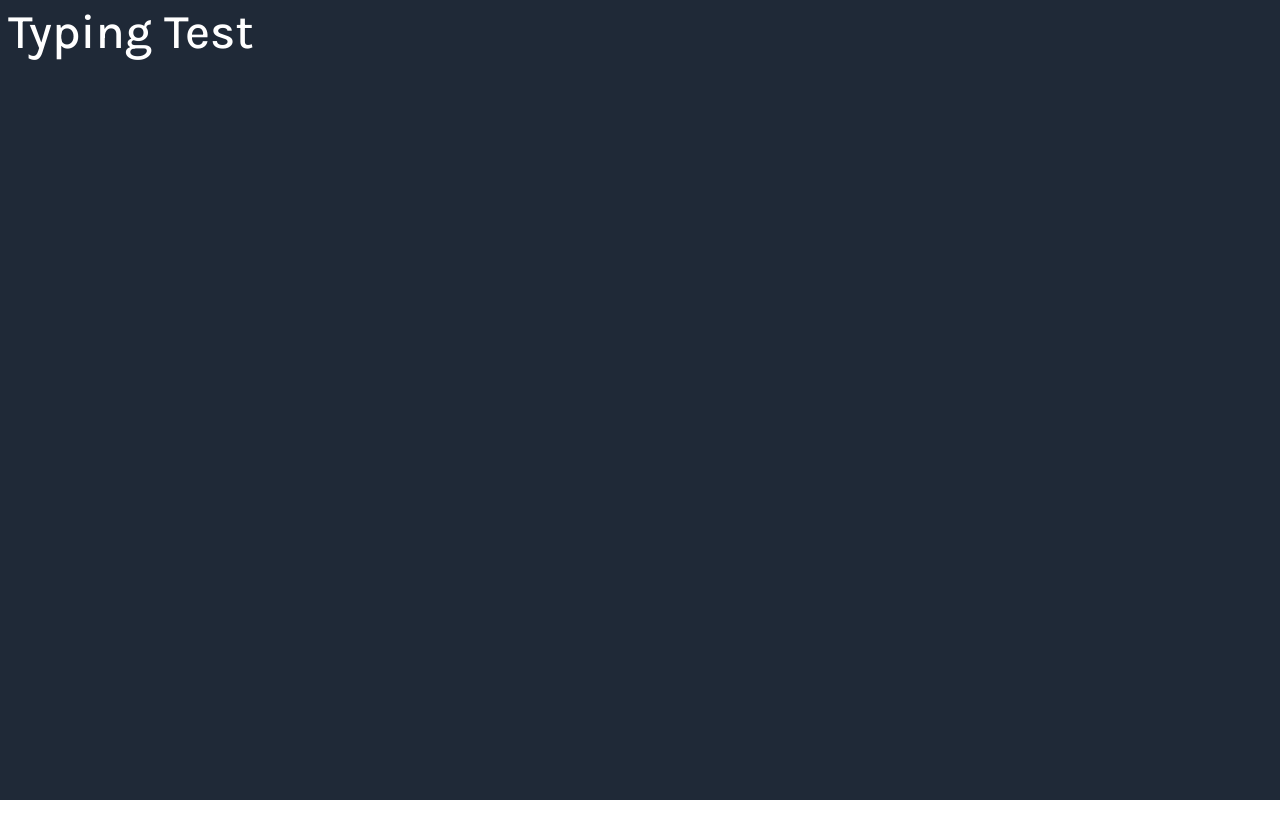
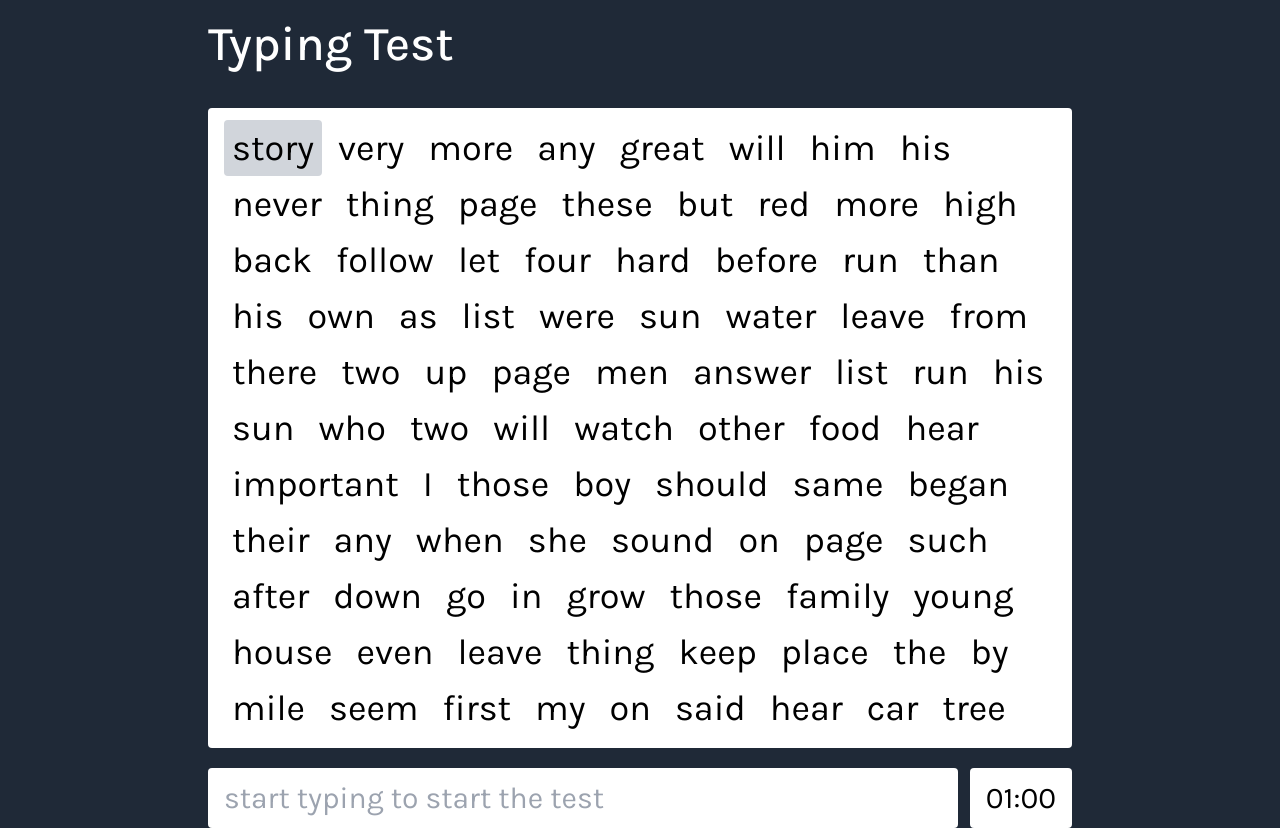
Before and after one commit to standardgalactic/typing-test-1, a React (Create React App) app: page / in a window 1280 px wide. Before the commit the page ends 800 px from the top, so only its background shows below. Built offline with nearby package versions, Linux system fonts and the light colour scheme.

Commit message:
Initial implementation of typing speed test

```diff
--- a/src/App.tsx
+++ b/src/App.tsx
@@ -1,12 +1,8 @@
 import React from 'react';
-import clsx from 'clsx';
+import TestPage from './pages/TestPage';
 
 function App() {
-  return (
-    <div className={clsx('h-screen', 'bg-gray-800 text-white', 'p-2')}>
-      <h1 className={clsx('text-5xl font-medium')}>Typing Test</h1>
-    </div>
-  );
+  return <TestPage />;
 }
 
 export default App;
--- /dev/null
+++ b/src/components/TestPage/test-page.helper.ts
@@ -0,0 +1,11 @@
+function padNumber(no: number): string {
+  const num = !Number.isNaN(+no) ? +no : 0;
+  return parseInt(num.toString(), 10).toString().padStart(2, '0');
+}
+
+export function formatSecondsToClockTime(seconds: number): string {
+  const minutesStr = seconds / 60;
+  const secondsStr = seconds % 60;
+
+  return `${padNumber(minutesStr)}:${padNumber(secondsStr)}`;
+}
--- /dev/null
+++ b/src/components/TextDisplay/index.tsx
@@ -0,0 +1,38 @@
+import React from 'react';
+import clsx from 'clsx';
+
+export interface TextDisplayProps {
+  text: string[];
+  selectedWordIndex: number;
+}
+
+const TextDisplay: React.FC<TextDisplayProps> = ({
+  text,
+  selectedWordIndex,
+}) => {
+  return (
+    <div
+      className={clsx(
+        'bg-white text-black',
+        'py-3 px-4',
+        'rounded',
+        'text-4xl',
+        'flex flex-wrap gap-x-2',
+      )}
+    >
+      {text.map((word, idx) => (
+        <span
+          key={word + Number(idx)}
+          className={clsx(
+            'mr-0 px-2 py-2',
+            selectedWordIndex === idx && 'bg-gray-300 rounded',
+          )}
+        >
+          {word}
+        </span>
+      ))}
+    </div>
+  );
+};
+
+export default TextDisplay;
--- /dev/null
+++ b/src/data/data1.ts
@@ -0,0 +1,4 @@
+export const data = [
+  `story very more any great will him his never thing page these but red more high back follow let four hard before run than his own as list were sun water leave from there two up page men answer list run his sun who two will watch other food hear important I those boy should same began their any when she sound on page such after down go in grow those family young house even leave thing keep place the by mile seem first my on said hear car tree`,
+  `Some people combine touch typing and hunt and peck by using a buffering method. In the buffer method, the typist looks at the source copy, mentally stores one or several sentences, then looks at the keyboard and types out the buffer of sentences. This eliminates frequent up and down motions with the head and is used in typing competitions in which the typist is not well versed in touch typing. Not normally used in day-to-day contact with keyboards, this buffer method is used only when time is of the essence.`,
+];
--- /dev/null
+++ b/src/hooks/useInterval.ts
@@ -0,0 +1,40 @@
+/*
+  Initial implementation by
+  https://overreacted.io/making-setinterval-declarative-with-react-hooks/
+ */
+
+import { useEffect, useRef, useState } from 'react';
+
+type ClearTimer = () => void;
+type Callback = () => void;
+
+export function useInterval(callback: Callback, delay: number) {
+  const [timerId, setTimerId] = useState<number>();
+  const savedCallback = useRef<Callback>();
+
+  useEffect(() => {
+    savedCallback.current = callback;
+  }, [callback]);
+
+  const clearTimer: ClearTimer = () => {
+    if (timerId !== undefined) {
+      clearInterval(timerId);
+      setTimerId(undefined);
+    }
+  };
+
+  useEffect(() => {
+    function tick() {
+      if (savedCallback.current) {
+        savedCallback.current();
+      }
+    }
+    const id = window.setInterval(tick, delay);
+    setTimerId(id);
+    return () => clearTimer();
+  }, [delay]);
+
+  return {
+    clearTimer,
+  };
+}
--- /dev/null
+++ b/src/pages/TestPage.tsx
@@ -0,0 +1,102 @@
+import React, { useState } from 'react';
+import clsx from 'clsx';
+import { data } from '../data/data1';
+import { useInterval } from '../hooks/useInterval';
+import TextDisplay from '../components/TextDisplay';
+import { formatSecondsToClockTime } from '../components/TestPage/test-page.helper';
+
+export interface TestPageProps {}
+
+const TestPage: React.FC<TestPageProps> = () => {
+  const [text] = useState(data[0].split(' '));
+  const [wordPosition, setWordPosition] = useState(0);
+  const [timeLeft, setTimeLeft] = useState(60);
+  const [isStarted, setStarted] = useState(false);
+  const [wordCount, setWordCount] = useState(0);
+  const [textField, setTextField] = useState('');
+
+  const { clearTimer } = useInterval(() => {
+    if (!isStarted) {
+      return;
+    }
+    if (timeLeft === 0) {
+      clearTimer();
+      setStarted(false);
+      return;
+    }
+
+    setTimeLeft(timeLeft - 1);
+  }, 1000);
+
+  function handleTextChange(e: React.ChangeEvent<HTMLInputElement>) {
+    if (!isStarted) {
+      setStarted(true);
+    }
+    const { value } = e.target;
+
+    if (value === text[wordPosition].concat(' ')) {
+      setWordPosition(wordPosition + 1);
+      setTextField('');
+      setWordCount(wordCount + 1);
+    } else {
+      setTextField(value);
+    }
+  }
+
+  return (
+    <div className={clsx('min-h-screen', 'bg-gray-800 text-white')}>
+      <div className={clsx('max-w-4xl mx-auto px-4')}>
+        <h1 className={clsx('text-5xl font-medium', 'py-5 mb-5')}>
+          Typing Test
+        </h1>
+
+        <TextDisplay text={text} selectedWordIndex={wordPosition} />
+
+        <div
+          className={clsx('mt-5', 'flex flex-col-reverse md:flex-row gap-3')}
+        >
+          <input
+            type="text"
+            className={clsx(
+              'px-4 py-3',
+              'rounded',
+              'flex-1',
+              'text-black text-3xl',
+            )}
+            placeholder="start typing to start the test"
+            onChange={handleTextChange}
+            value={textField}
+            disabled={timeLeft === 0}
+          />
+
+          <div>
+            <div
+              className={clsx(
+                'px-4 py-3',
+                'bg-white text-black',
+                'rounded',
+                'text-3xl',
+              )}
+            >
+              {formatSecondsToClockTime(timeLeft)}
+            </div>
+          </div>
+        </div>
+
+        {timeLeft === 0 && (
+          <div className={clsx('mt-5 py-10')}>
+            <h2 className="text-4xl my-5">Results</h2>
+            <div
+              className={clsx('grid grid-cols-2', 'items-center', 'text-3xl')}
+            >
+              <span>Words Per Minute (WPM)</span>
+              <span className={clsx('text-9xl')}>{wordCount}</span>
+            </div>
+          </div>
+        )}
+      </div>
+    </div>
+  );
+};
+
+export default TestPage;
```
